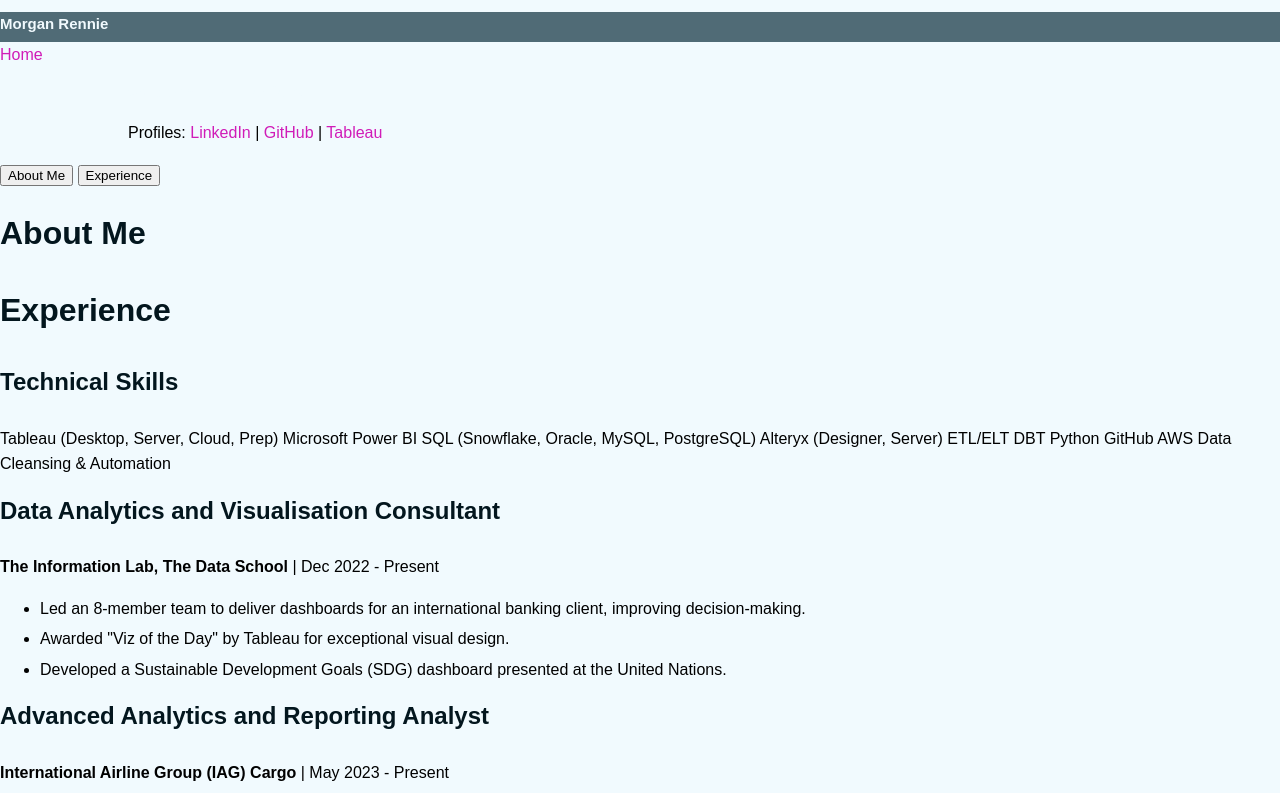
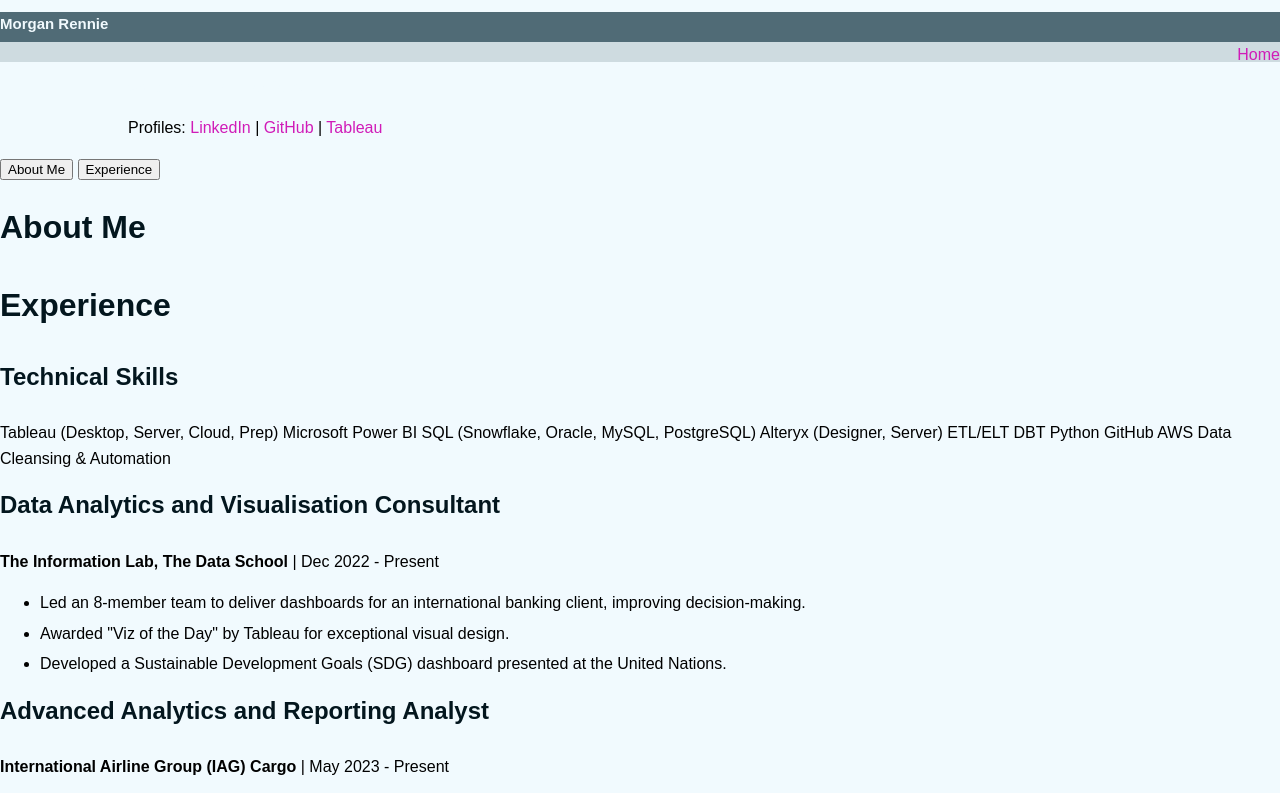
Before and after one commit to MorganRennie/MorganRennie.github.io, a plain HTML site: page index.html in a window 1280 px wide. Shown: the top 793 px of the page. Drawn offline with Linux system fonts and the light colour scheme.

Commit message:
Update index.html

```diff
--- a/index.html
+++ b/index.html
@@ -8,15 +8,17 @@
     <link rel="stylesheet" href="assets/style.css" />
   </head>
 
-  <!-- Headers-->
   <headerlevel1>
 
     <section id="bannerlevel1">
+      <div class="bannerlevel1">
         <h1> Morgan Rennie </h1>
+      </div>
     </section>
   </headerlevel1>
+
   <headerlevel2>
-    <section>
+    <section id="bannerlevel2">
       <div class="bannerlevel2">
         <a> Home </a>
       </div>
@@ -24,6 +26,7 @@
   </headerlevel2>
 
   <body>
+    <!-- Headers-->
 
 
     <!-- Home Section -->
```
